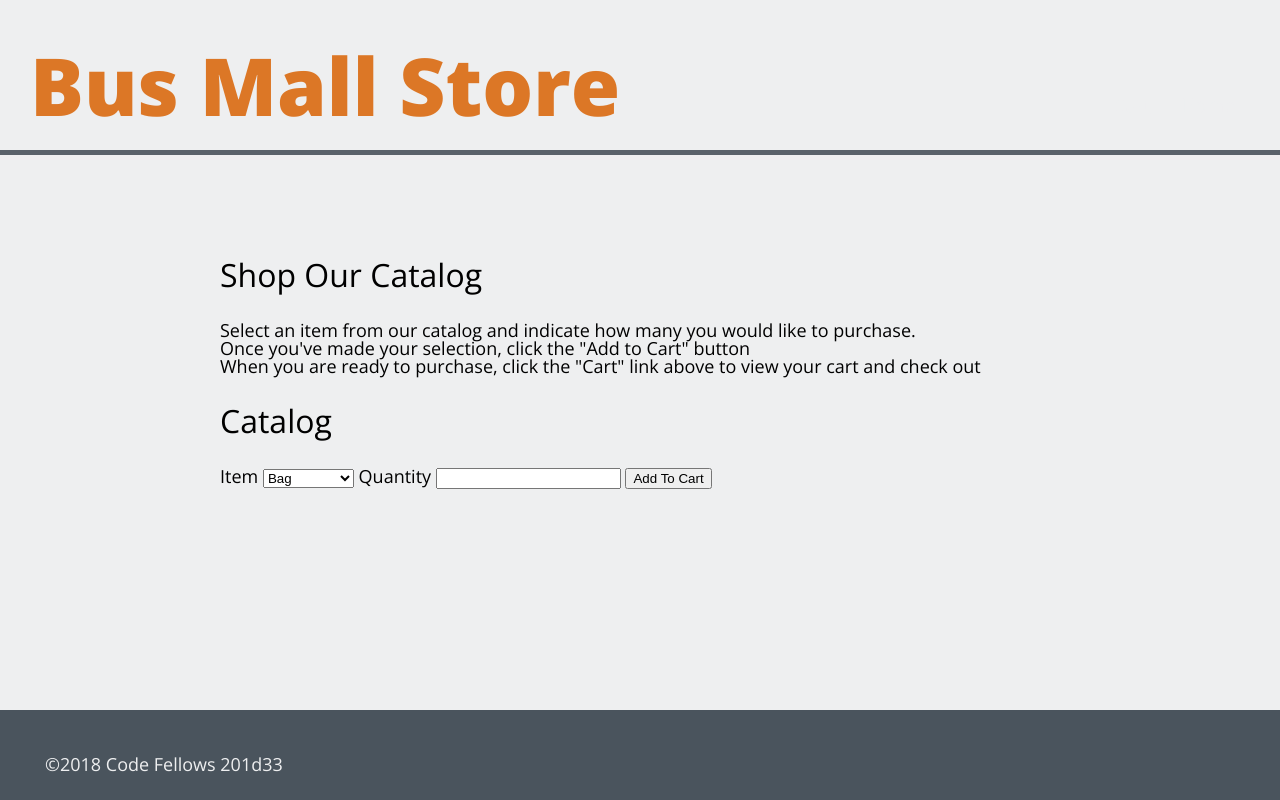
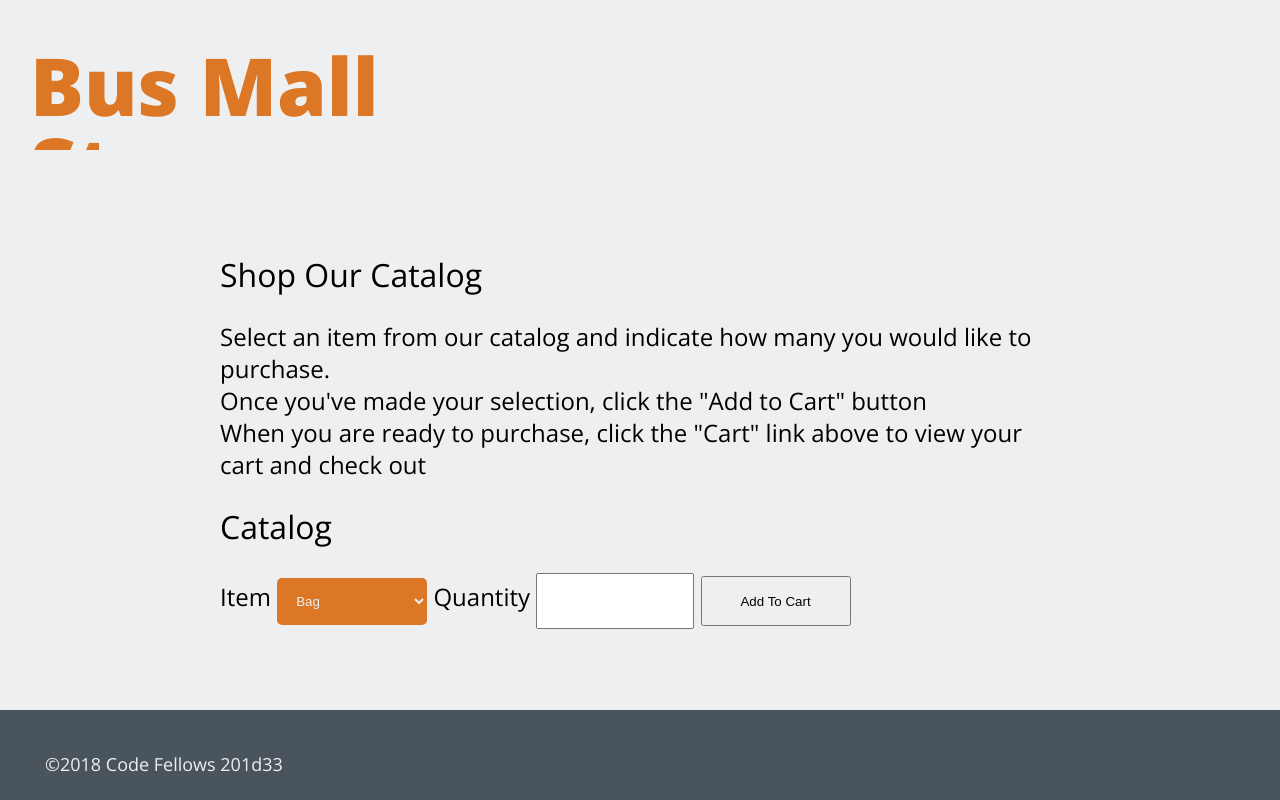
Before and after one commit to thuber32/lab-14, a plain HTML site: page index.html in a window 1280 px wide. Drawn offline with nearby package versions, Linux system fonts and the light colour scheme.

Commit message:
Styled inputs

```diff
--- a/css/style.css
+++ b/css/style.css
@@ -6,8 +6,7 @@ body{
     margin: 30px;
 }
 
-.logo header{
-    border-bottom: solid 5px rgba(74, 84, 93,0.9);
+.logo {
     width: 100%;
     height: 150px;
     overflow: hidden;
@@ -91,8 +90,31 @@ main {
     float:left;
 }
 
+.card {
+    font-size: 1.5rem;
+    line-height: 2rem;
+}
+
+input {
+    width: 150px;
+    height: 50px;
+}
+select {
+    width: 150px;
+    padding: 15px;
+    border: none;
+    border-radius: 5px;
+    color: #eeeff0;
+    background-color: #dc7726;
+}
 p{
 font-family: 'Montserrat', Helvetica,  Arial, sans-serif sans-serif;
+}
+
+.submit {
+	animation-duration: 1s;
+	animation-name: flash;
+    animation-iteration-count: 1;
 }
 
 footer{
```
